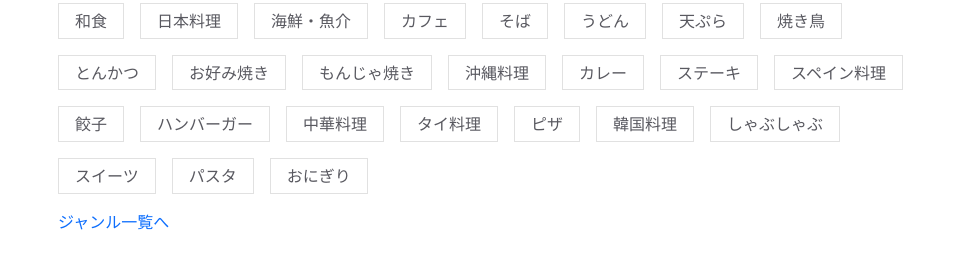
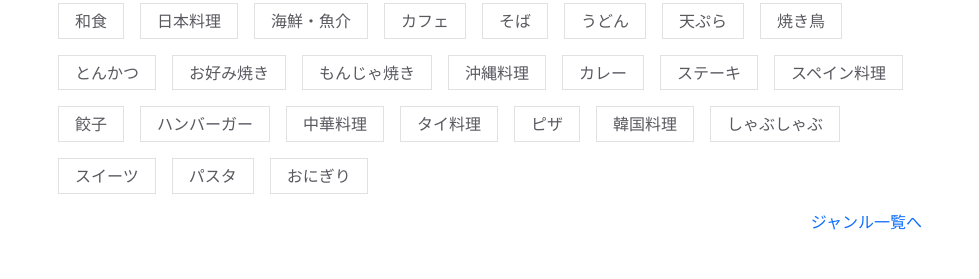
Before and after one commit to Sagara0627/attractive-japan, a plain HTML site: page index.html in a window 1280 px wide. Shown: the part 1460-1739 px from the top of the page, without its empty margins (6-985 px from the left). Drawn offline with nearby package versions, Linux system fonts and the light colour scheme; some packages are replaced by stand-ins of ours.

Commit message:
「ジャンル一覧へ」を右寄せに修正 refs feature/fix_css

```diff
--- a/index.html
+++ b/index.html
@@ -225,7 +225,7 @@
                     <a href="">パスタ</a>
                     <a href="">おにぎり</a>
                 </div>
-                <div class="text-right">
+                <div class="text-end">
                     <a href="">ジャンル一覧へ</a>
                 </div>
             </section>
```
